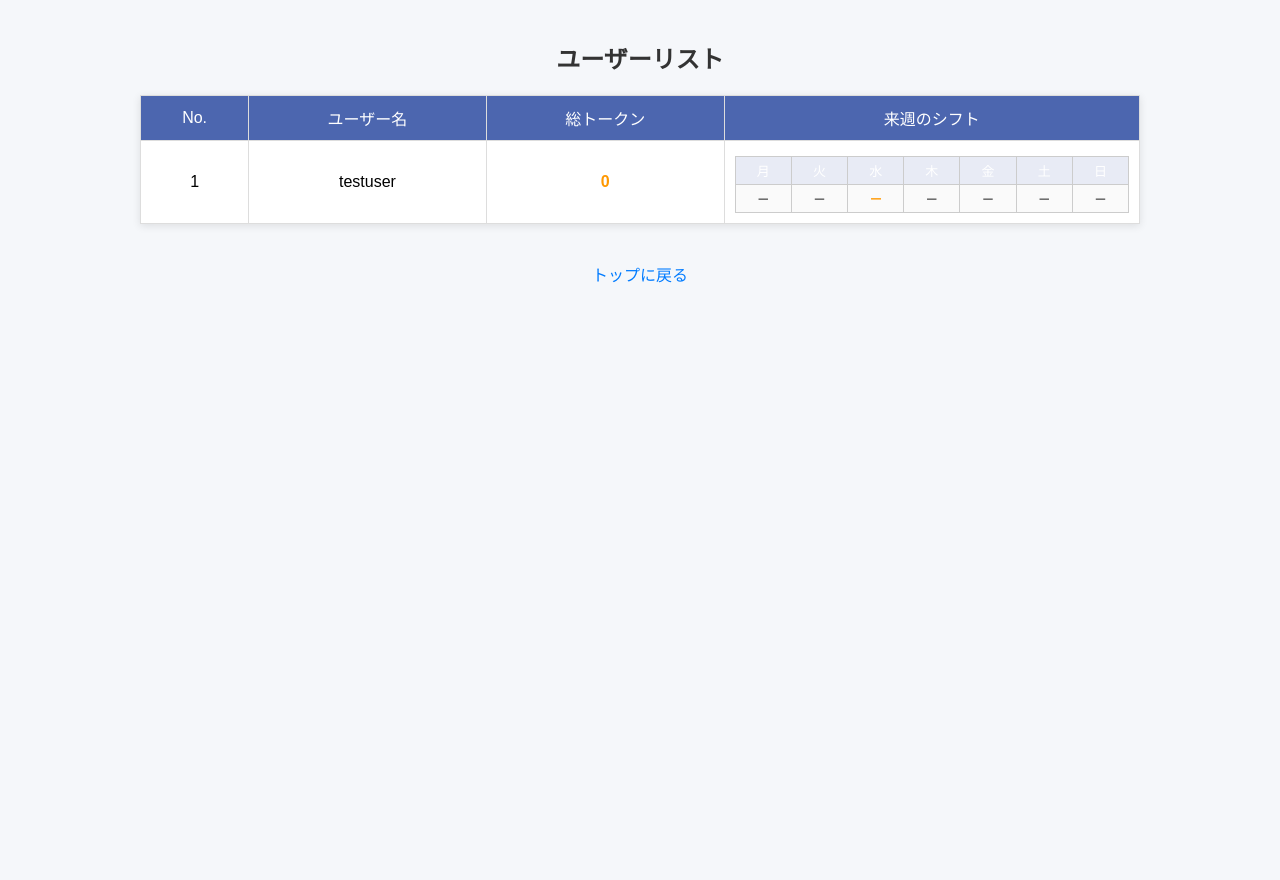
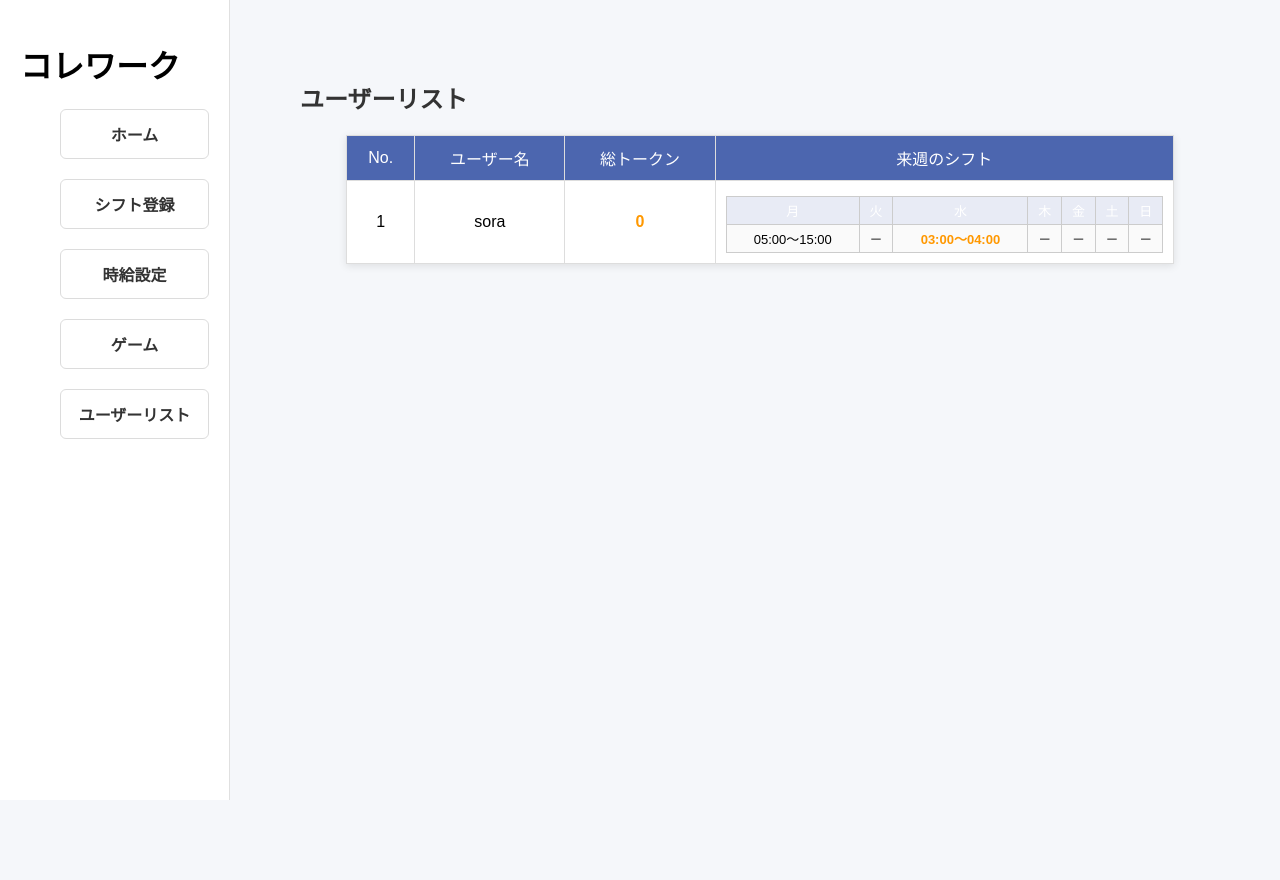
Before and after one commit to OOP2-2025-final-G06/colle_work, a Flask app: page /user_list in a window 1280 px wide. Before the commit the page ends 283 px from the top, so only its background shows below. Run offline with Flask 3, Linux system fonts and the light colour scheme; data comes from the database, SQL or seed files in the repository; both versions use the stored data as it was after the commit; data that the repository does not hold is empty.

Commit message:
ユーザー管理のデータベース
データベースの追加

```diff
--- a/app.py
+++ b/app.py
@@ -12,6 +12,8 @@ app = Flask(__name__)
 app.secret_key = "secret_key_for_session"
 
 app.register_blueprint(game_manager.game_bp)
+# DB初期化
+user_manager.init_db()
 game_manager.init_db()
 
 @app.route("/", methods=["GET", "POST"])
@@ -68,13 +70,18 @@ def top():
 def user_list():
     all_users = user_manager.get_users()
     user_shifts = {}
+    user_tokens = {}
+
     for username in all_users:
         user_shifts[username] = shift_manager.get_weekly_shift_time_map(username)
-    return render_template("user_list.html",
-                            users=all_users,
-                            user_tokens=user_manager.user_tokens,
-                            user_shifts=user_shifts
-                            )
+        user_tokens[username] = game_manager.get_user_token_from_db(username) # ゲームDBからトークン取得
+
+    return render_template(
+        "user_list.html",
+        users=all_users,
+        user_tokens=user_tokens,
+        user_shifts=user_shifts
+    )
 
 @app.route("/wage_register", methods=["GET", "POST"])
 def wage_register():
--- a/routes/user_manager.py
+++ b/routes/user_manager.py
@@ -1,70 +1,103 @@
-users = {
-    "testuser": "password"
-}
+# routes/user_manager.py
+import sqlite3
 
-# 各ユーザーのトークン数を管理
-user_tokens = {
-    "testuser": 0
-}
+DB_NAME = "database.db"
 
-wage_records = []
+
+def get_db():
+    return sqlite3.connect(DB_NAME)
+
+
+def init_db():
+    conn = get_db()
+    c = conn.cursor()
+    c.execute("""
+        CREATE TABLE IF NOT EXISTS users (
+            username TEXT PRIMARY KEY,
+            password TEXT NOT NULL,
+            token INTEGER DEFAULT 0,
+            salary INTEGER DEFAULT 1000
+        )
+    """)
+    conn.commit()
+    conn.close()
+
 
 def get_users():
-    """全ユーザー情報を返す"""
+    conn = get_db()
+    c = conn.cursor()
+    c.execute("SELECT username FROM users")
+    users = [row[0] for row in c.fetchall()]
+    conn.close()
     return users
 
+
 def register_user(username, password):
-    """
-    新規登録処理
-    登録成功なら True, 重複していて失敗なら False を返す
-    """
-    if username in users:
+    conn = get_db()
+    c = conn.cursor()
+    try:
+        c.execute(
+            "INSERT INTO users (username, password) VALUES (?, ?)",
+            (username, password)
+        )
+        conn.commit()
+        return True
+    except sqlite3.IntegrityError:
         return False
-    users[username] = password
+    finally:
+        conn.close()
 
-    # トークン初期化
-    if username not in user_tokens:
-        user_tokens[username] = 0
-    return True
 
 def verify_user(username, password):
-    """
-    ログイン認証処理
-    成功なら True, 失敗なら False を返す
-    """
-    if username in users and users[username] == password:
-        # トークン初期化（念の為）
-        if username not in user_tokens:
-            user_tokens[username] = 0
-        return True
-    return False
+    conn = get_db()
+    c = conn.cursor()
+    c.execute(
+        "SELECT 1 FROM users WHERE username=? AND password=?",
+        (username, password)
+    )
+    result = c.fetchone()
+    conn.close()
+    return result is not None
 
-def save_wage(username, shift_hour, salary_per_hour):
-    """給与計算とトークン保存を行い、結果を返す"""
-    salary = shift_hour * salary_per_hour
-    token = shift_hour * 5
-
-    # 履歴保存
-    wage_records.append({
-        "username": username,
-        "shift_hour": shift_hour,
-        "salary_per_hour": salary_per_hour,
-        "salary": salary,
-        "token": token
-    })
-
-    # tokenをユーザーごとに加算
-    if username not in user_tokens:
-        user_tokens[username] = 0
-    user_tokens[username] += token
-
-    return salary, token
-
-# ユーザーのトークン管理用関数
-def add_token(username, token):
-    if username not in user_tokens:
-        user_tokens[username] = 0
-    user_tokens[username] += token
 
 def get_user_token(username):
-    return user_tokens.get(username, 0)
+    conn = get_db()
+    c = conn.cursor()
+    c.execute("SELECT token FROM users WHERE username=?", (username,))
+    row = c.fetchone()
+    conn.close()
+    return row[0] if row else 0
+
+
+def add_token(username, token):
+    conn = get_db()
+    c = conn.cursor()
+    c.execute(
+        "UPDATE users SET token = token + ? WHERE username=?",
+        (token, username)
+    )
+    conn.commit()
+    conn.close()
+
+
+def set_salary(username, salary):
+    conn = get_db()
+    c = conn.cursor()
+    c.execute(
+        "UPDATE users SET salary=? WHERE username=?",
+        (salary, username)
+    )
+    conn.commit()
+    conn.close()
+
+
+def get_salary(username):
+    conn = get_db()
+    c = conn.cursor()
+    c.execute(
+        "SELECT salary FROM users WHERE username=?",
+        (username,)
+    )
+    row = c.fetchone()
+    conn.close()
+    return row[0] if row else 1000
--- a/routes/wage_manager.py
+++ b/routes/wage_manager.py
@@ -6,7 +6,7 @@ from routes import game_manager
 
 # 設定 (Constants)
 
-TOKEN_PER_HOUR = 10
+TOKEN_PER_HOUR = 30
 DB_PATH = "database.db"
 
 
@@ -49,16 +49,13 @@ def set_salary(username: str, value: int):
 
 
 # ユーザー & token 管理
-
-
 def get_user_token(username: str) -> int:
     return game_manager.get_user_token_from_db(username)
 
-
-
-
+# =========================
+# 給与履歴（簡易）
+# =========================
 wage_records = []
-
 def get_wage_records():
     return wage_records
 
@@ -100,6 +97,7 @@ def save_wage(username: str, shift_hour: float, date_str: str = None):
     salary_per_hour = get_salary(username) # ここでDBから時給を取得
     salary = int(shift_hour * salary_per_hour)
     token = int(shift_hour * TOKEN_PER_HOUR)
+     # トークンをDBに加算
 
     # 履歴保存
     wage_records.append({
@@ -112,6 +110,6 @@ def save_wage(username: str, shift_hour: float, date_str: str = None):
     })
 
     # DBにトークン加算
-    game_manager.add_user_token_to_db(username, token)
+    user_manager.add_token(username, token) # user_managerに反映
 
     return salary, token
--- a/static/user_style.css
+++ b/static/user_style.css
@@ -1,7 +1,6 @@
 /* 全体 */
 body {
     font-family: Arial, sans-serif;
-    text-align: center;
     margin: 0;
     padding: 20px;
     background-color: #f5f7fa;
@@ -10,6 +9,56 @@ body {
 h2 {
     margin-bottom: 20px;
     color: #333;
+}
+
+/* ダッシュボードコンテナ */
+.dashboard-container {
+    gap: 20px;
+    padding: 20px;
+    min-height: 100vh;
+}
+/* 左パネル */
+.left-panel {
+    position: fixed;      /* ← 固定 */
+    top: 0;
+    left: 0;
+    width: 230px;
+    height: 100vh;        /* 画面の高さいっぱい */
+    background-color: #ffffff;
+    border-right: 1px solid #e0e0e0;
+    padding: 20px;
+    box-sizing: border-box;
+}
+/* 右メインパネル */
+.main-panel {
+    margin-left: 240px;   /* ← left-panel 幅 + 余白 */
+    padding: 20px;
+    max-width: 1000px;
+}
+
+/* 左側のメニューのボタン設定 */
+.menu-btn {
+    display: block;
+    padding: 12px 14px;
+    background-color: #ffffff;
+    border: 1px solid #dcdcdc;
+    border-radius: 6px;
+    text-align: center;
+    font-weight: bold;
+    color: #333;
+    text-decoration: none;
+    transition: all 0.2s ease;
+}
+/* ホバー時 */
+.menu-btn:hover {
+    background-color: #4c66af;
+    color: #ffffff;
+    transform: translateX(3px);
+}
+/* 今いるページ用（active） */
+.menu-btn.active {
+    background-color: #4c66af;
+    color: #ffffff;
 }
 
 /*　ユーザー一覧テーブル */
@@ -39,6 +88,9 @@ h2 {
 /* 行のホバー */
 .user-table tr:hover {
     background-color: #f1f3f9;
+}
+.menu li {
+    list-style: none;
 }
 
 /*   トークン表示 */
--- a/templates/user_list.html
+++ b/templates/user_list.html
@@ -1,11 +1,31 @@
 <!DOCTYPE html>
-<html>
+<html lang="ja">
 <head>
+    <meta charset="UTF-8">
     <title>ユーザーリスト</title>
     <link rel="stylesheet" href="{{ url_for('static', filename='user_style.css') }}">
 </head>
 <body>
+
+<div class="dashboard-container">
+    <!-- 左メニュー -->
+    <div class="left-panel">
+        <h1 class="title">コレワーク</h1>
+        <div class="menu">
+            <ul>
+                <li><a href="{{ url_for('top') }}" class="menu-btn">ホーム</a></li>
+                <li><a href="{{ url_for('shift_register') }}" class="menu-btn">シフト登録</a></li>
+                <li><a href="{{ url_for('wage_register') }}" class="menu-btn">時給設定</a></li>
+                <li><a href="{{ url_for('game') }}" class="menu-btn">ゲーム</a></li>
+                <li><a href="{{ url_for('user_list') }}" class="menu-btn">ユーザーリスト</a></li>
+            </ul>
+        </div>
+    </div>
+
+    <!-- メインパネル -->
+    <div class="main-panel">
         <h2>ユーザーリスト</h2>
+
         <table class="user-table">
             <thead>
                 <tr>
@@ -42,7 +62,8 @@
                 {% endfor %}
             </tbody>
         </table>
-    <br>
-    <a href="{{ url_for('top') }}">トップに戻る</a>
+    </div>
+</div>
+
 </body>
 </html>
```
Also changed, not shown: database.db. Lines whose indentation alone changed are shown as unchanged.
